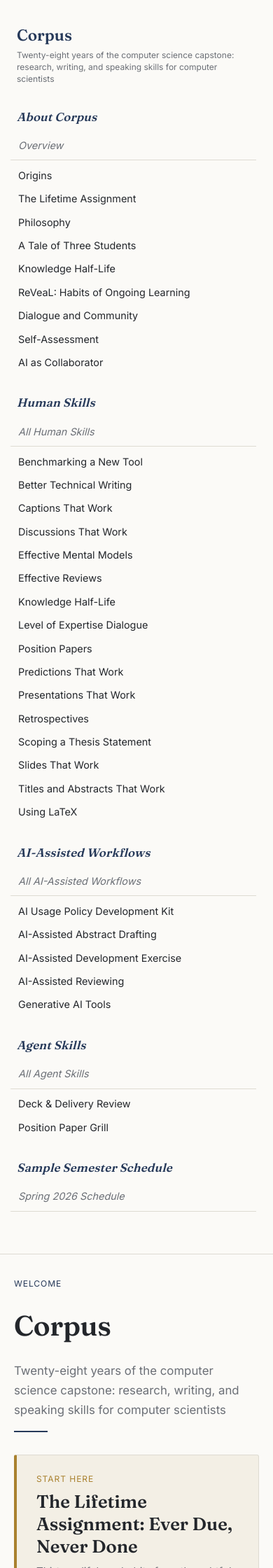
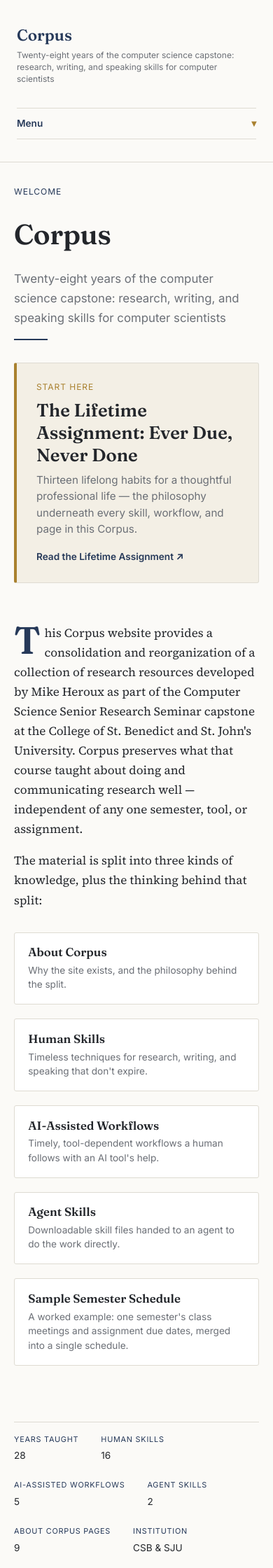
Before and after one commit to Collegeville/Corpus, a Jekyll site: the page built from index.md, in a window 390 px wide. Shown: the top 2240 px of the page at 70% size. Built offline with Jekyll 4.4.1, drawn with Linux system fonts in a browser that asks for light colours.

Commit message:
Collapse mobile nav behind a Menu toggle
Wraps the sidebar nav in a native <details>/<summary> element so a
mobile visitor sees brand, tagline, and a "Menu" toggle before the
page content, instead of scrolling through the full ~40-link nav
first. No JavaScript: above the existing 48rem sidebar-collapse
breakpoint, the toggle is hidden and the nav is forced permanently
open, restoring the original persistent-sidebar desktop behavior.

Current Chromium hides closed-<details> content via an internal
::details-content wrapper (content-visibility: hidden) rather than
plain display:none on the children, so the desktop override has to
target that pseudo-element too or the whole sidebar nav silently
disappears above the breakpoint.

```diff
--- a/_includes/sidebar.html
+++ b/_includes/sidebar.html
@@ -2,7 +2,13 @@
   <a class="sidebar__brand" href="{{ '/' | relative_url }}">Corpus</a>
   <span class="sidebar__tagline">{{ site.tagline }}</span>
 
-  <nav aria-label="Primary">
+  <!-- <details> gives mobile a collapsed-by-default menu toggle with zero
+       JavaScript; the min-width override below forces it back open and
+       hides the <summary> on wider viewports, restoring the persistent
+       sidebar. Native, keyboard- and screen-reader-operable either way. -->
+  <details class="sidebar__nav-toggle">
+    <summary>Menu</summary>
+    <nav aria-label="Primary">
     <span class="nav-section-label">About Corpus</span>
     <ul>
       <li><a href="{{ '/about-corpus/' | relative_url }}" class="nav-overview-link{% if page.section == 'About Corpus' and page.url == '/about-corpus/' %} is-active{% endif %}">Overview</a></li>
@@ -43,5 +49,6 @@
     <ul>
       <li><a href="{{ '/sample-semester-schedule/' | relative_url }}" class="nav-overview-link{% if page.section == 'Sample Semester Schedule' %} is-active{% endif %}">Spring 2026 Schedule</a></li>
     </ul>
-  </nav>
+    </nav>
+  </details>
 </aside>
--- a/assets/css/style.scss
+++ b/assets/css/style.scss
@@ -191,6 +191,40 @@ pre {
 .sidebar nav a.nav-overview-link.is-active {
   color: var(--color-navy);
   font-style: italic;
+}
+
+/* Mobile nav toggle — styled here so it's ready to go the moment the
+   min-width override below stops forcing it open; harmless on wide
+   viewports where .sidebar__nav-toggle > summary is display:none. */
+.sidebar__nav-toggle {
+  margin-top: 1rem;
+}
+.sidebar__nav-toggle > summary {
+  cursor: pointer;
+  list-style: none;
+  display: flex;
+  align-items: center;
+  justify-content: space-between;
+  font-family: var(--font-ui);
+  font-size: 0.85rem;
+  font-weight: 600;
+  color: var(--color-navy);
+  padding: 0.65rem 0;
+  border-top: 1px solid var(--color-rule);
+  border-bottom: 1px solid var(--color-rule);
+}
+.sidebar__nav-toggle > summary::-webkit-details-marker {
+  display: none;
+}
+.sidebar__nav-toggle > summary::after {
+  content: "\25BE"; /* ▾ */
+  color: var(--color-gold);
+}
+.sidebar__nav-toggle[open] > summary {
+  border-bottom: none;
+}
+.sidebar__nav-toggle[open] > summary::after {
+  content: "\25B4"; /* ▴ */
 }
 
 .content {
@@ -480,6 +514,24 @@ footer.site-footer {
   .content { padding: 2rem 1.25rem 4rem; }
 }
 
+/* Above the sidebar-collapse breakpoint, ignore the <details> mechanism
+   entirely and keep the nav permanently open — restores the persistent
+   sidebar this site is built around. !important beats the UA stylesheet
+   rule that hides non-summary children of a closed <details>. */
+@media (min-width: 48.0625rem) {
+  .sidebar__nav-toggle > summary { display: none; }
+  .sidebar__nav-toggle > nav { display: block !important; }
+  /* Current Chromium wraps a closed <details>'s non-summary children in an
+     internal ::details-content box (content-visibility: hidden, 0 block
+     size) instead of hiding the children directly — overriding display on
+     the nav itself is a no-op there, so the wrapper has to be targeted too. */
+  .sidebar__nav-toggle::details-content {
+    content-visibility: visible !important;
+    block-size: auto !important;
+    overflow: visible !important;
+  }
+}
+
 @media (prefers-reduced-motion: reduce) {
   * { animation: none !important; transition: none !important; }
 }
```
